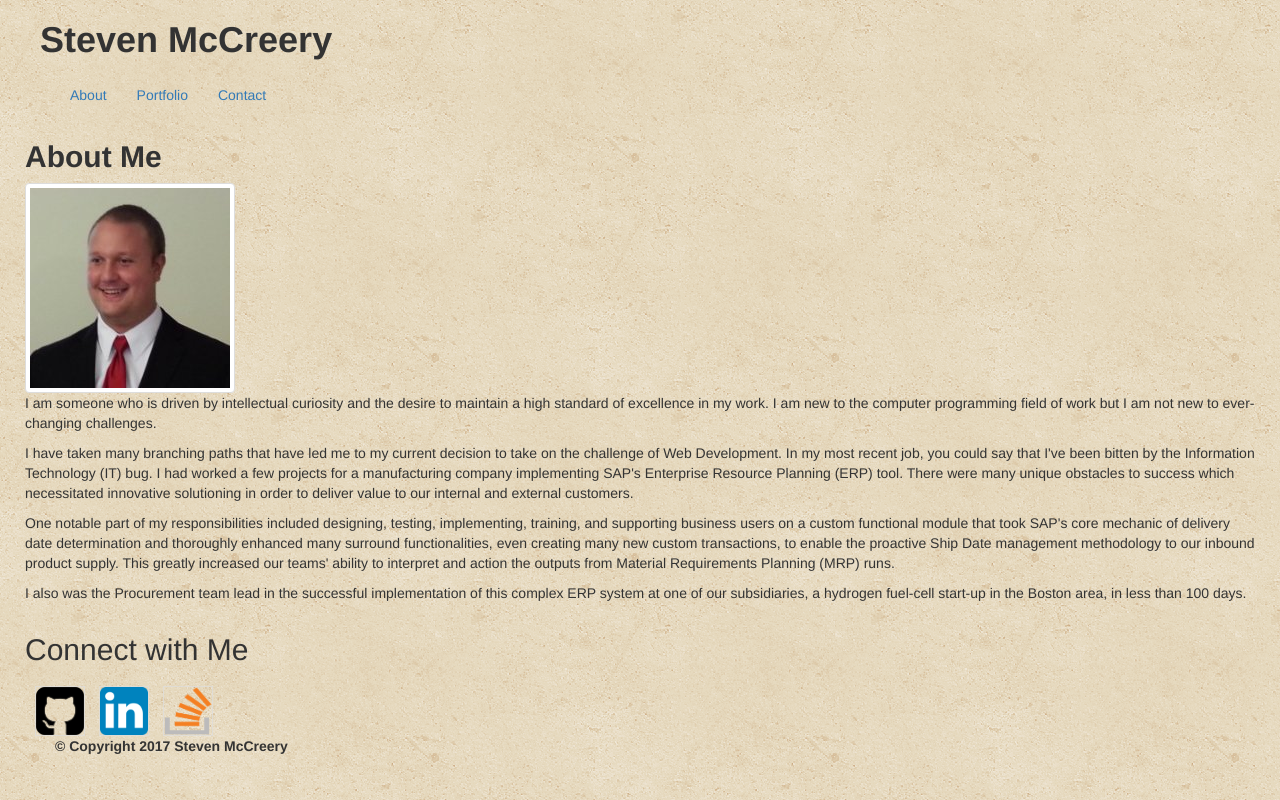
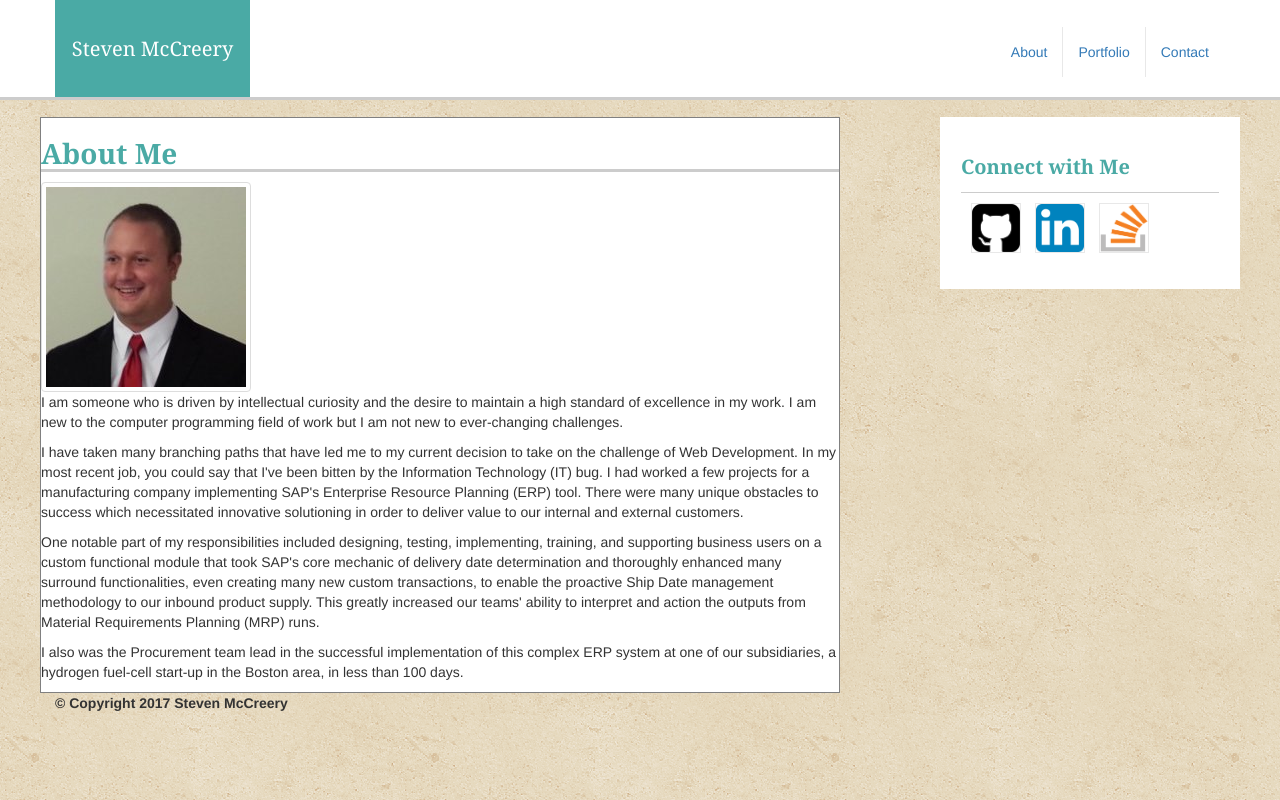
Before and after one commit to Steven-McCreery/Bootstrap-Portfolio, a plain HTML site: page index.html in a window 1280 px wide. Drawn offline with nearby package versions, Linux system fonts and the light colour scheme.

Commit message:
tuning html and css files

```diff
--- a/assets/css/style.css
+++ b/assets/css/style.css
@@ -1,6 +1,75 @@
 
 body{
 	background-image:  url(../images/vintage-concrete.png);
+}
+
+.body{
+	margin-top: 10%;
+}
+
+.header{
+	height: 100px;
+	background-color:#ffffff;
+	border-bottom: #cccccc 3px solid;
+	position: fixed;
+	top: 0px;
+	left: 0px;
+	right: 0px;
+	z-index: 300;
+}
+
+.teal_text1{
+	font-family: 'Georgia', Times, Times New Roman, serif;
+	color: #4aaaa5;
+	font-size: 28px;
+	font-weight: bold;
+	border-bottom: #cccccc 3px solid;
+}
+
+.teal_text2{
+	font-family: 'Georgia', Times, Times New Roman, serif;
+	color: #4aaaa5;
+	font-size: 20px;
+	font-weight: bold;
+	border-bottom: #cccccc 1px solid;
+}
+
+.connect{
+	padding: 3%;
+}
+
+h3{
+	line-height: 58px;
+	font-size: 80%;
+}
+
+.name{
+	background-color:#4aaaa5;
+	color: white;
+	font-family: 'Georgia', Times, Times New Roman, serif;
+	font-size: 25px;
+	text-align:center;
+	line-height: 100px;
+	/*width: 240px;*/
+	float: left;
+	height: 97px;
+}
+
+.column1{
+	background-color: #ffffff;
+	border: #dddddd;
+}
+
+.nav{
+	margin-top: 13px;
+}
+
+.content{
+	border: 1px solid gray;
+}
+
+.form-group{
+	margin: 1%;
 }
 
 .contact_image{
@@ -10,3 +79,46 @@ body{
 	margin-left: 10px;
 	margin-top: 10px;
 }
+
+.nav2{
+	border-left: 1px solid rgba(222, 222, 222, .7);
+	border-right: 1px solid rgba(222, 222, 222, .7);
+}
+
+.btn-lg{
+	margin: 1%;
+}
+
+a:active {
+  outline: 5px solid gray;
+  outline-offset: 1px;
+}
+
+a:focus {
+	background-color: #FF803E;
+}
+
+.submit a:link, a:visited, a:focus, a:active, a:hover{
+	color: white;
+	text-decoration: none;
+}
+
+.navigation a:link, a:visited{
+	text-decoration: none;
+	color: #777777;
+}
+
+.navigation a:hover{
+	color: white;
+	background-color: #4aaaa5;
+}
+
+/*@grid-float-breakpoint{
+
+}*/
+
+
+/*.container{
+	max-width: 960px !important;
+}
+*/
--- a/index.html
+++ b/index.html
@@ -18,31 +18,39 @@
 		<div class="row">
 
 			<!-- main structure which will enable nesting -->
-			<div class="column">
+			<div class="column col">
 
 				<!-- first section of page, for the header contents -->
 				<div class="row header">
+					<div class="container">
+					<div class="column col">
 
-					<div class="column name">
+						<div class="row">
 
-						<h1 class="h1">
-							<strong>Steven McCreery</strong>
-						</h1>
+							<div class="column col-xs-2 pull-left name align-middle col-offset-1">
+
+								<h3>
+									Steven McCreery
+								</h3>
 
 							</div>
 
-					<div class="column nav">
+							<div class="column col nav pull-right">
 
-			          	<div class="navbar-collapse collapse">
+					          	<nav class="navbar" role="navigation">
 
 						            <ul class="nav navbar-nav">
 							            <li class="active"><a href="index.html">About</a></li>
-					            <li><a href="portfolio.html">Portfolio</a></li>
+							            <li class="nav2"><a href="portfolio.html">Portfolio</a></li>
 							            <li><a href="contact.html">Contact</a></li>
 						            </ul>
 
+					          	</nav>
+
 							</div>
 
+						</div>
+					</div>
 					</div>
 
 				</div>
@@ -50,7 +58,7 @@
 				<!-- second section of page, for the contents and aside -->
 				<div class="row body">
 
-					<div class="column content">
+					<div class="column1 col-xs-8 content pull-left">
 
 						<div class="row about">
 
@@ -62,13 +70,13 @@
 
 						<div class="row pic_text">
 
-							<div class="column pic">
+							<div class="column col pic">
 
 								<img src="assets/images/picture.jpg" class="img-thumbnail my_picture" alt="A Professional Picture of Myself">
 
 							</div>
 
-							<div class="column text">
+							<div class="column col text">
 
 								<p class="p1">
 									I am someone who is driven by intellectual curiosity and the desire to maintain a high standard of excellence in my work.  I am new to the computer programming field of work but I am not new to ever-changing challenges.
@@ -92,9 +100,9 @@
 
 					</div>
 
-					<div class="column connect">
-						<div class="row connect_text">
-							<h2>Connect with Me</h2>
+					<div class="column1 col-xs-3 connect pull-right">
+						<div class="row connect_text teal_text2">
+							<p>Connect with Me</p>
 						</div>
 
 						<div class="row icon_row">
```
Also changed, not shown: contact.html (+23 -11 lines), portfolio.html (+32 -7 lines). Lines whose indentation alone changed are shown as unchanged.
